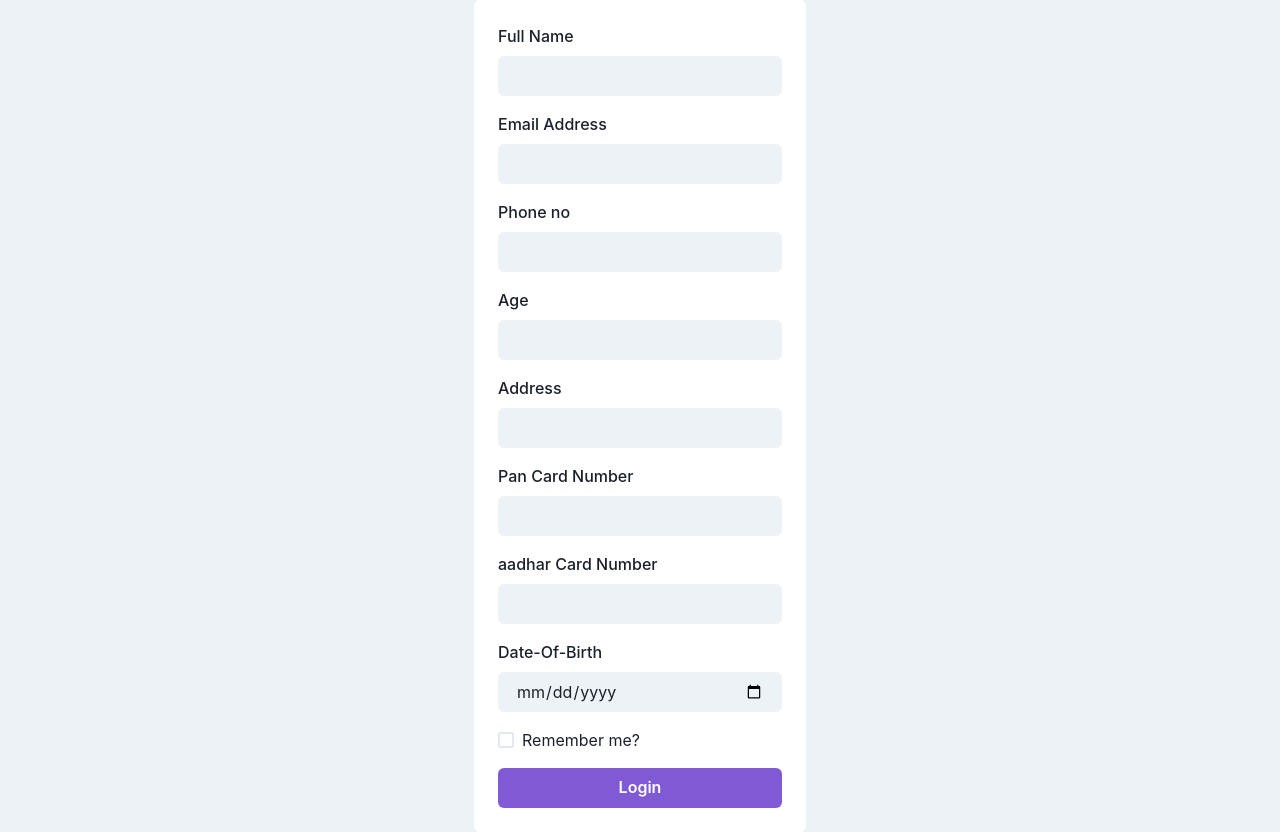
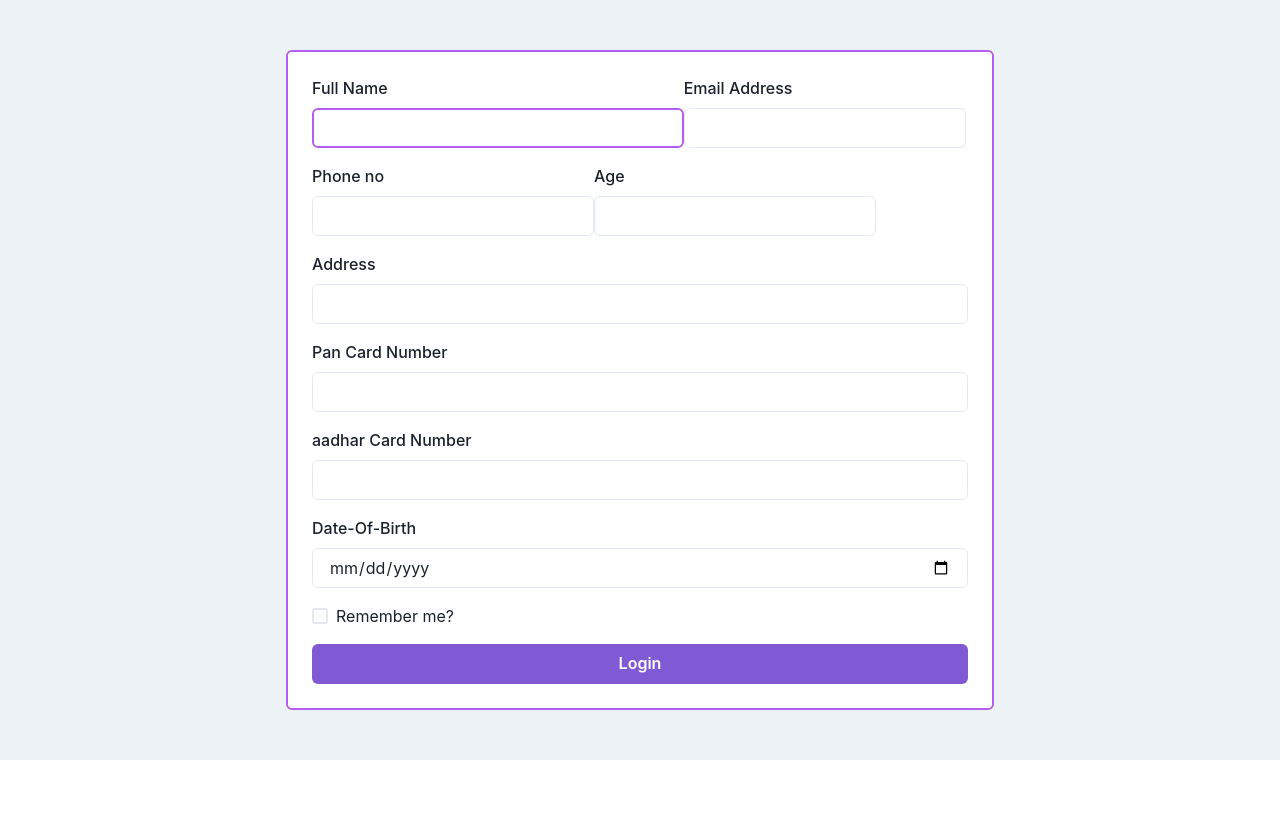
Before and after one commit to saffan-ahmed-shaikh/Formik-POC, a Next.js app: page / in a window 1280 px wide. After the commit the page ends 800 px from the top, so only its background shows below. Built offline with nearby package versions, Linux system fonts and the light colour scheme.

Commit message:
form-Created-with-flex

```diff
--- a/Components/ChakraFormik.tsx
+++ b/Components/ChakraFormik.tsx
@@ -6,6 +6,7 @@ import {
   Flex,
   FormControl,
   FormLabel,
+  Spacer,
   Input,
   VStack,
 } from "@chakra-ui/react";
@@ -30,39 +31,49 @@ export default function ChakraFormik() {
     },
   });
   return (
-    <Flex bg="gray.100" align="center" justify="center" h="100%">
-      <Box bg="white" p={6} rounded="md">
+    <Box p="50px" bg="gray.100">
+      <Flex align="center" justify="center" h="100%" w="100%">
+        <Box bg="white" p={6} rounded="md" w="60%" border="2px solid #b25ff1">
           <form onSubmit={formik.handleSubmit}>
             <VStack spacing={4} align="flex-start">
+              <Flex w="100%">
+                <Box>
                   <FormControl>
-              <FormLabel htmlFor="fullname">Full Name</FormLabel>
+                    <FormLabel htmlFor="fullname" display="inline-block">
+                      Full Name
+                    </FormLabel>
                     <Input
                       id="fullname"
                       name="fullname"
                       type="text"
-                variant="filled"
+                      //   variant="filled"
+                      border="2px solid #b25ff1"
                       onChange={formik.handleChange}
                       value={formik.values.fullname}
                     />
                   </FormControl>
+                </Box>
+
+                <Box>
                   <FormControl>
                     <FormLabel htmlFor="email">Email Address</FormLabel>
                     <Input
                       id="email"
                       name="email"
                       type="email"
-                variant="filled"
                       onChange={formik.handleChange}
                       value={formik.values.email}
                     />
                   </FormControl>
+                </Box>
+              </Flex>
+              <Flex>
                 <FormControl>
                   <FormLabel htmlFor="phone">Phone no</FormLabel>
                   <Input
                     id="phone"
                     name="phone"
                     type="number"
-                variant="filled"
                     onChange={formik.handleChange}
                     value={formik.values.phone}
                   />
@@ -73,18 +84,17 @@ export default function ChakraFormik() {
                     id="age"
                     name="age"
                     type="Number"
-                variant="filled"
                     onChange={formik.handleChange}
                     value={formik.values.age}
                   />
                 </FormControl>
+              </Flex>
               <FormControl>
                 <FormLabel htmlFor="address">Address</FormLabel>
                 <Input
                   id="Address"
                   name="Address"
                   type="Text"
-                variant="filled"
                   onChange={formik.handleChange}
                   value={formik.values.Address}
                 />
@@ -95,7 +105,6 @@ export default function ChakraFormik() {
                   id="pannumber"
                   name="pannumber"
                   type="number"
-                variant="filled"
                   onChange={formik.handleChange}
                   value={formik.values.pannumber}
                 />
@@ -106,7 +115,6 @@ export default function ChakraFormik() {
                   id="aadharnumber"
                   name="aadharnumber"
                   type="number"
-                variant="filled"
                   onChange={formik.handleChange}
                   value={formik.values.aadharnumber}
                 />
@@ -117,7 +125,6 @@ export default function ChakraFormik() {
                   id="dateofbirth"
                   name="dateofbirth"
                   type="date"
-                variant="filled"
                   onChange={formik.handleChange}
                   value={formik.values.dateofbirth}
                 />
@@ -138,5 +145,6 @@ export default function ChakraFormik() {
           </form>
         </Box>
       </Flex>
+    </Box>
   );
 }
```
Lines whose indentation alone changed are shown as unchanged.
